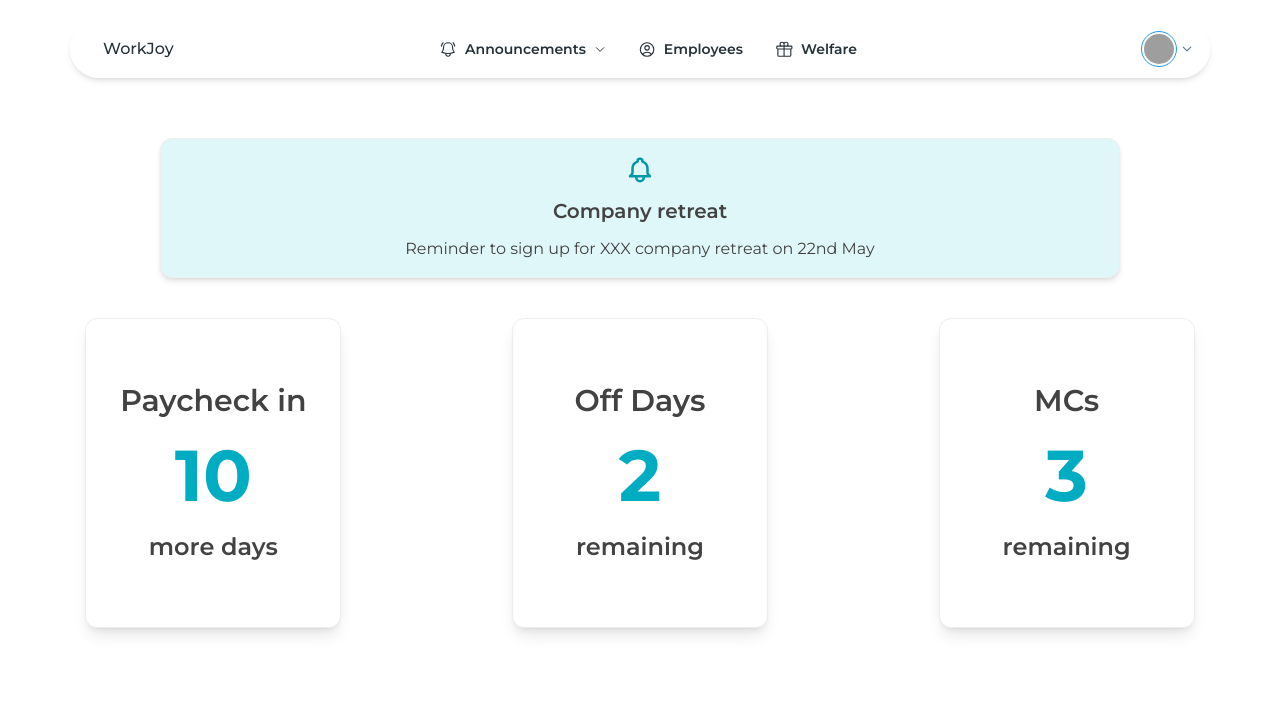
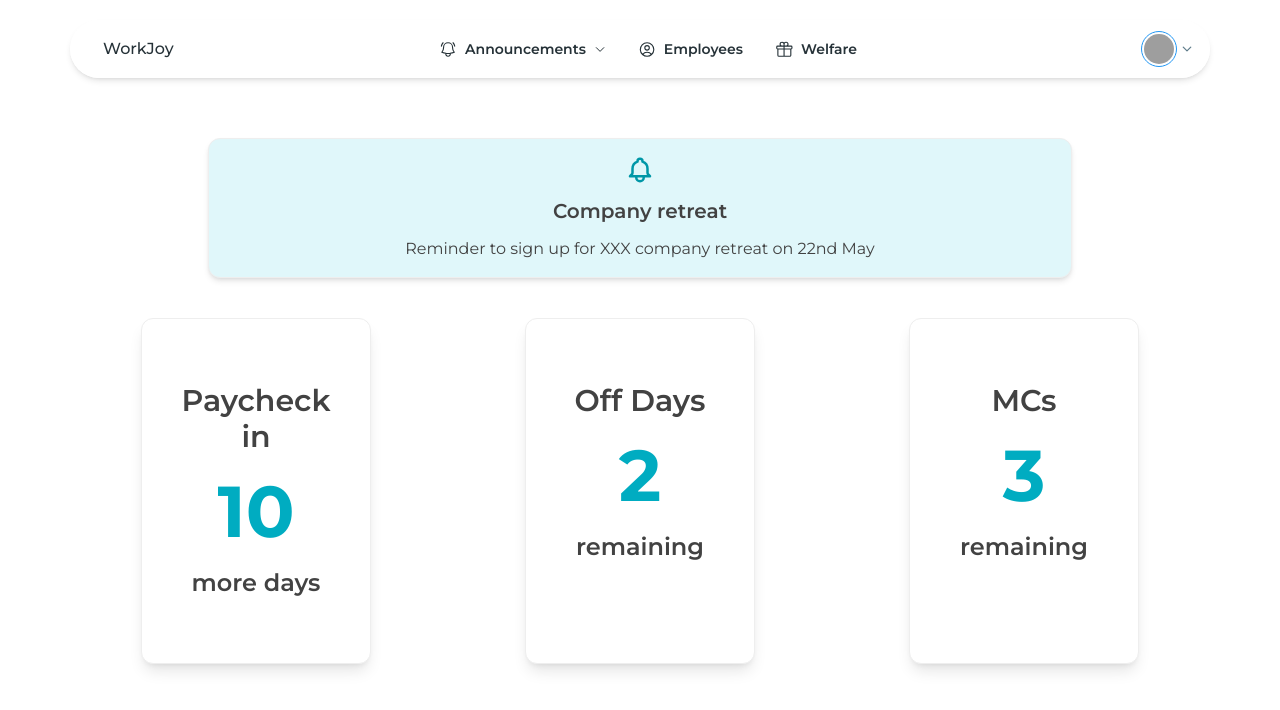
Before and after one commit to AnalystsAndEngineers/lifehack, a Next.js app: page / in a window 1280 px wide. Shown: the top 710 px of the page. Built offline with nearby package versions, Linux system fonts and the light colour scheme; grey boxes are pictures that could not be loaded.

Commit message:
refactor: set navbar as global

```diff
--- a/src/app/layout.js
+++ b/src/app/layout.js
@@ -2,6 +2,7 @@ import './globals.scss';
 import { ThemeProvider } from './components/themeprovider';
 
 import { Montserrat } from 'next/font/google';
+import ComplexNavbar from './components/complexNavbar';
 
 const montserrat = Montserrat({ subsets: ['latin'] });
 
@@ -14,7 +15,12 @@ export default function RootLayout({ children }) {
   return (
     <ThemeProvider>
       <html lang="en">
-        <body className={montserrat.className}>{children}</body>
+        <body className={montserrat.className}>
+          <main className="mx-32 md:mx-16">
+            <ComplexNavbar />
+            {children}
+          </main>
+        </body>
       </html>
     </ThemeProvider>
   );
--- a/src/app/page.js
+++ b/src/app/page.js
@@ -1,11 +1,9 @@
-import ComplexNavbar from './components/complexNavbar';
 import Card from './components/card';
 import AnnouncementHeader from './components/announcementHeader';
 
 export default function Home() {
   return (
-    <main>
-      <ComplexNavbar />
+    <>
       <div className="flex justify-center">
         <AnnouncementHeader />
       </div>
@@ -14,6 +12,6 @@ export default function Home() {
         <Card title="Off Days" indicator="2" desc="remaining" />
         <Card title="MCs" indicator="3" desc="remaining" />
       </div>
-    </main>
+    </>
   );
 }
```
